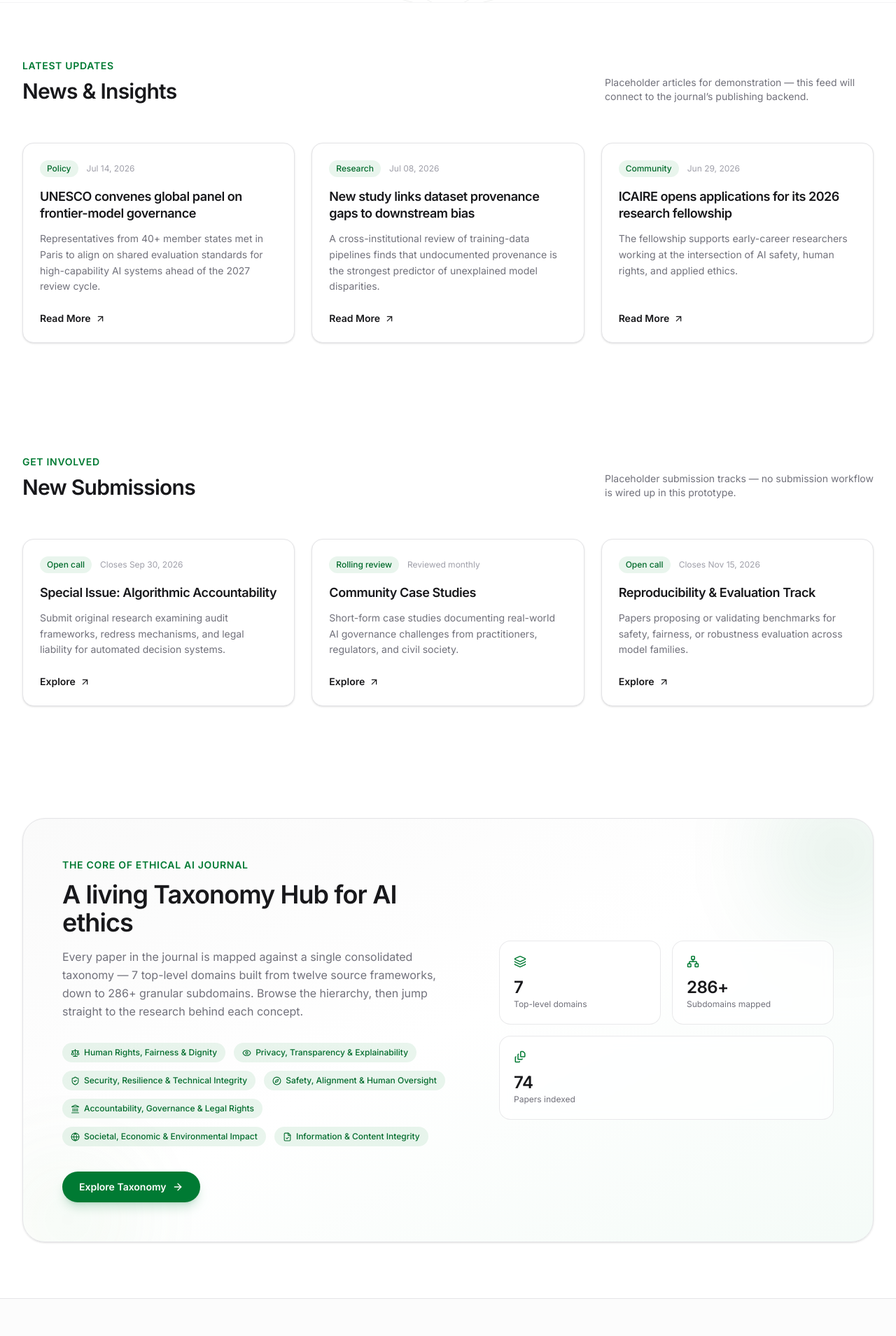
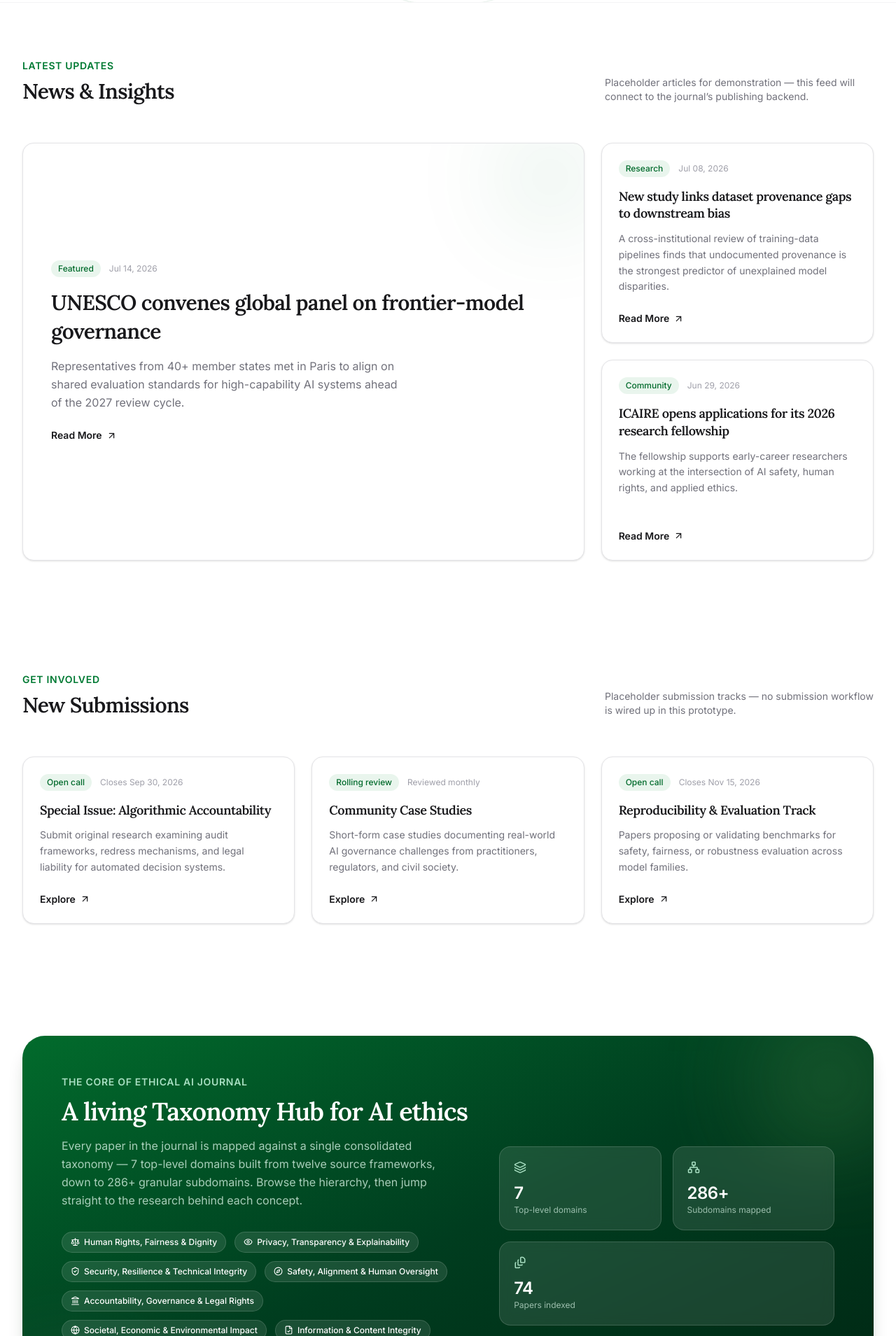
Before and after one commit to abdullahf-77/ethical-ai-journal, a React (Vite) app in the folder frontend/: page / in a window 1280 px wide. Shown: the part 531-2440 px from the top of the page at 70% size. Built offline with nearby package versions, Linux system fonts and the light colour scheme.

Commit message:
Design refresh: serif headings, bolder hero motif, solid-green taxonomy panel, featured news card

```diff
--- a/frontend/index.html
+++ b/frontend/index.html
@@ -8,7 +8,7 @@
     <title>Ethical AI Journal</title>
     <link rel="preconnect" href="https://fonts.googleapis.com" />
     <link rel="preconnect" href="https://fonts.gstatic.com" crossorigin />
-    <link href="https://fonts.googleapis.com/css2?family=Inter:wght@400;500;600;700;800&family=Lora:ital,wght@0,500;1,500&display=swap" rel="stylesheet" />
+    <link href="https://fonts.googleapis.com/css2?family=Inter:wght@400;500;600;700;800&family=Lora:ital,wght@0,500;0,600;0,700;1,500&display=swap" rel="stylesheet" />
     <script>
       (function () {
         try {
--- a/frontend/src/components/home/Hero.tsx
+++ b/frontend/src/components/home/Hero.tsx
@@ -13,9 +13,10 @@ function OrbitMotif() {
     { angle: 300, r: 1.6 },
   ];
   return (
+    <div className="pointer-events-none absolute left-1/2 top-1/2 h-[560px] w-[560px] -translate-x-1/2 -translate-y-1/2 animate-spin-slow">
       <svg
         viewBox="0 0 600 600"
-      className="pointer-events-none absolute left-1/2 top-1/2 h-[560px] w-[560px] -translate-x-1/2 -translate-y-1/2 text-icaire-900/[0.07] dark:text-icaire-400/[0.16]"
+        className="h-full w-full text-icaire-700/[0.14] dark:text-icaire-400/[0.28]"
         aria-hidden="true"
       >
         <circle cx="300" cy="300" r="260" fill="none" stroke="currentColor" strokeWidth="1" />
@@ -28,6 +29,7 @@ function OrbitMotif() {
           return <circle key={i} cx={x} cy={y} r={d.r * 2.2} fill="currentColor" />;
         })}
       </svg>
+    </div>
   );
 }
 
@@ -35,6 +37,11 @@ export function Hero() {
   return (
     <section className="relative overflow-hidden border-b border-zinc-100 dark:border-zinc-900">
       <div className="bg-grid pointer-events-none absolute inset-0 text-zinc-400 [mask-image:radial-gradient(ellipse_60%_50%_at_50%_0%,black_30%,transparent_100%)] dark:text-zinc-600" />
+      <div
+        className="pointer-events-none absolute left-1/2 top-0 h-[520px] w-[820px] -translate-x-1/2 -translate-y-1/3 opacity-70 blur-3xl dark:opacity-50"
+        style={{ background: "radial-gradient(closest-side, rgba(0,122,51,0.22), transparent)" }}
+        aria-hidden="true"
+      />
       <OrbitMotif />
 
       <div className="relative mx-auto max-w-4xl px-6 pb-24 pt-24 text-center sm:pt-32">
--- a/frontend/src/components/home/NewsSection.tsx
+++ b/frontend/src/components/home/NewsSection.tsx
@@ -43,20 +43,48 @@ export function NewsSection() {
         </p>
       </Reveal>
 
-      <div className="grid gap-6 sm:grid-cols-2 lg:grid-cols-3">
-        {placeholderNews.map((item, i) => (
-          <Reveal key={item.title} delay={i * 0.08}>
-            <article className="group flex h-full flex-col rounded-2xl border border-zinc-200 bg-white p-6 shadow-sm transition-all duration-300 hover:-translate-y-1 hover:shadow-xl hover:shadow-zinc-900/5 dark:border-zinc-800 dark:bg-zinc-900/40 dark:hover:shadow-black/20">
-              <div className="mb-4 flex items-center gap-3 text-xs">
+      <div className="grid gap-6 lg:grid-cols-3 lg:grid-rows-2">
+        {placeholderNews.map((item, i) => {
+          const featured = i === 0;
+          return (
+            <Reveal
+              key={item.title}
+              delay={i * 0.08}
+              className={featured ? "lg:col-span-2 lg:row-span-2" : ""}
+            >
+              <article
+                className={`group relative flex h-full flex-col overflow-hidden rounded-2xl border border-zinc-200 bg-white shadow-sm transition-all duration-300 hover:-translate-y-1 hover:shadow-xl hover:shadow-zinc-900/5 dark:border-zinc-800 dark:bg-zinc-900/40 dark:hover:shadow-black/20 ${
+                  featured ? "justify-center p-8 sm:p-10" : "p-6"
+                }`}
+              >
+                {featured && (
+                  <div
+                    className="pointer-events-none absolute -right-16 -top-16 h-56 w-56 rounded-full opacity-50 blur-3xl"
+                    style={{ background: "radial-gradient(closest-side, rgba(0,122,51,0.25), transparent)" }}
+                  />
+                )}
+                <div className="relative mb-4 flex items-center gap-3 text-xs">
                   <span className="rounded-full bg-icaire-500/10 px-2.5 py-1 font-medium text-icaire-700 dark:text-icaire-300">
-                  {item.tag}
+                    {featured ? "Featured" : item.tag}
                   </span>
                   <span className="text-zinc-400 dark:text-zinc-500">{item.date}</span>
                 </div>
-              <h3 className="text-lg font-semibold leading-snug text-zinc-900 dark:text-zinc-50">
+                <h3
+                  className={
+                    featured
+                      ? "text-2xl font-semibold leading-snug text-zinc-900 dark:text-zinc-50 sm:text-3xl"
+                      : "text-lg font-semibold leading-snug text-zinc-900 dark:text-zinc-50"
+                  }
+                >
                   {item.title}
                 </h3>
-              <p className="mt-3 flex-1 text-sm leading-relaxed text-zinc-500 dark:text-zinc-400">
+                <p
+                  className={
+                    featured
+                      ? "mt-4 max-w-lg text-base leading-relaxed text-zinc-500 dark:text-zinc-400"
+                      : "mt-3 flex-1 text-sm leading-relaxed text-zinc-500 dark:text-zinc-400"
+                  }
+                >
                   {item.excerpt}
                 </p>
                 <button
@@ -68,7 +96,8 @@ export function NewsSection() {
                 </button>
               </article>
             </Reveal>
-        ))}
+          );
+        })}
       </div>
     </section>
   );
--- a/frontend/src/components/home/TaxonomyHubPreview.tsx
+++ b/frontend/src/components/home/TaxonomyHubPreview.tsx
@@ -13,25 +13,25 @@ export function TaxonomyHubPreview() {
   return (
     <section className="mx-auto max-w-7xl px-6 py-20 sm:px-8">
       <Reveal>
-        <div className="relative overflow-hidden rounded-[2rem] border border-zinc-200 bg-gradient-to-br from-zinc-50 via-white to-icaire-50/50 p-8 shadow-sm dark:border-zinc-800 dark:from-zinc-900 dark:via-zinc-950 dark:to-icaire-950/30 sm:p-14">
+        <div className="relative overflow-hidden rounded-[2rem] bg-gradient-to-br from-icaire-700 via-icaire-800 to-icaire-900 p-8 shadow-xl shadow-icaire-900/20 sm:p-14">
           <div
-            className="pointer-events-none absolute -right-24 -top-24 h-72 w-72 rounded-full opacity-50 blur-3xl"
-            style={{ background: "radial-gradient(closest-side, rgba(0,122,51,0.30), transparent)" }}
+            className="pointer-events-none absolute -right-24 -top-24 h-80 w-80 rounded-full opacity-70 blur-3xl"
+            style={{ background: "radial-gradient(closest-side, rgba(107,183,94,0.45), transparent)" }}
           />
           <div
-            className="pointer-events-none absolute -bottom-24 -left-16 h-64 w-64 rounded-full opacity-40 blur-3xl"
-            style={{ background: "radial-gradient(closest-side, rgba(107,183,94,0.28), transparent)" }}
+            className="pointer-events-none absolute -bottom-24 -left-16 h-64 w-64 rounded-full opacity-50 blur-3xl"
+            style={{ background: "radial-gradient(closest-side, rgba(234,247,240,0.25), transparent)" }}
           />
 
           <div className="relative grid gap-10 lg:grid-cols-[1.1fr_0.9fr] lg:items-center">
             <div>
-              <p className="text-sm font-semibold uppercase tracking-wider text-icaire-600 dark:text-icaire-400">
+              <p className="text-sm font-semibold uppercase tracking-wider text-icaire-200">
                 The core of Ethical AI Journal
               </p>
-              <h2 className="mt-3 text-3xl font-semibold tracking-tight text-zinc-900 dark:text-zinc-50 sm:text-4xl">
+              <h2 className="mt-3 text-3xl font-semibold tracking-tight text-white sm:text-4xl">
                 A living Taxonomy Hub for AI ethics
               </h2>
-              <p className="mt-4 max-w-xl text-base leading-relaxed text-zinc-500 dark:text-zinc-400">
+              <p className="mt-4 max-w-xl text-base leading-relaxed text-icaire-100/80">
                 Every paper in the journal is mapped against a single
                 consolidated taxonomy — {taxonomy.top_domains.length} top-level domains built
                 from twelve source frameworks, down to {totalSubdomains}+ granular
@@ -46,7 +46,7 @@ export function TaxonomyHubPreview() {
                   return (
                     <span
                       key={td.id}
-                      className={`inline-flex items-center gap-1.5 rounded-full px-3 py-1.5 text-xs font-medium ${style.chip}`}
+                      className="inline-flex items-center gap-1.5 rounded-full border border-white/15 bg-white/10 px-3 py-1.5 text-xs font-medium text-white backdrop-blur-sm"
                     >
                       <Icon size={13} />
                       {td.name}
@@ -57,7 +57,7 @@ export function TaxonomyHubPreview() {
 
               <Link
                 to="/taxonomy"
-                className="group mt-9 inline-flex items-center gap-2 rounded-full bg-icaire-600 px-6 py-3 text-sm font-semibold text-white shadow-lg shadow-icaire-600/20 transition-all hover:bg-icaire-700 hover:shadow-xl active:scale-[0.98] dark:bg-icaire-500 dark:hover:bg-icaire-400"
+                className="group mt-9 inline-flex items-center gap-2 rounded-full bg-white px-6 py-3 text-sm font-semibold text-icaire-800 shadow-lg shadow-black/10 transition-all hover:bg-icaire-50 hover:shadow-xl active:scale-[0.98]"
               >
                 Explore Taxonomy
                 <ArrowRight size={16} className="transition-transform group-hover:translate-x-0.5" />
@@ -89,11 +89,11 @@ function StatCard({
 }) {
   return (
     <div
-      className={`rounded-2xl border border-zinc-200/80 bg-white/70 p-5 backdrop-blur-sm dark:border-zinc-800 dark:bg-zinc-900/60 ${className}`}
+      className={`rounded-2xl border border-white/15 bg-white/10 p-5 backdrop-blur-sm ${className}`}
     >
-      <Icon size={18} className="text-icaire-600 dark:text-icaire-400" />
-      <p className="mt-3 text-2xl font-semibold tracking-tight text-zinc-900 dark:text-zinc-50">{value}</p>
-      <p className="text-xs text-zinc-500 dark:text-zinc-400">{label}</p>
+      <Icon size={18} className="text-icaire-200" />
+      <p className="mt-3 text-2xl font-semibold tracking-tight text-white">{value}</p>
+      <p className="text-xs text-icaire-100/70">{label}</p>
     </div>
   );
 }
--- a/frontend/src/index.css
+++ b/frontend/src/index.css
@@ -23,6 +23,7 @@
 
   --animate-fade-up: fade-up 0.6s cubic-bezier(0.16, 1, 0.3, 1) both;
   --animate-fade-in: fade-in 0.5s ease both;
+  --animate-spin-slow: spin-slow 90s linear infinite;
 
   @keyframes fade-up {
     from {
@@ -42,6 +43,14 @@
       opacity: 1;
     }
   }
+  @keyframes spin-slow {
+    from {
+      transform: rotate(0deg);
+    }
+    to {
+      transform: rotate(360deg);
+    }
+  }
 }
 
 @layer base {
@@ -58,7 +67,7 @@
     text-rendering: optimizeLegibility;
   }
   h1, h2, h3, h4 {
-    @apply text-zinc-900 dark:text-zinc-50 tracking-tight;
+    @apply font-serif text-zinc-900 dark:text-zinc-50 tracking-tight;
   }
   ::selection {
     @apply bg-icaire-500/25 text-icaire-950 dark:text-icaire-50;
```
Lines whose indentation alone changed are shown as unchanged.
